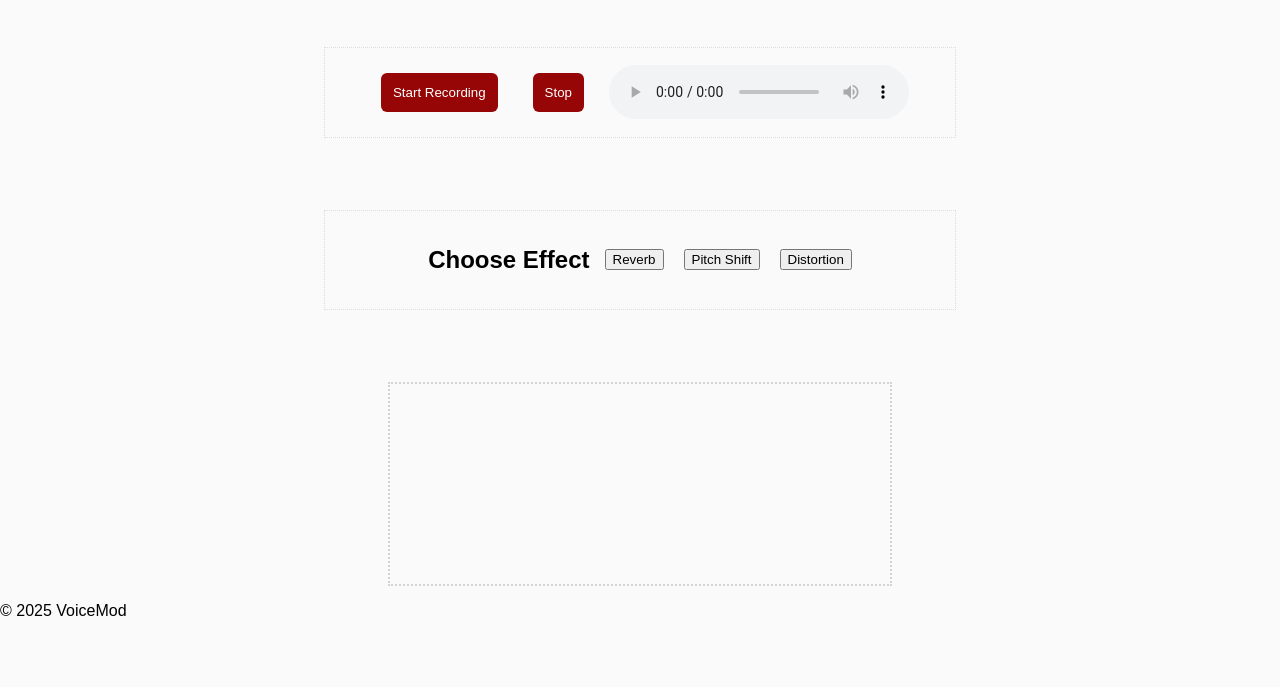
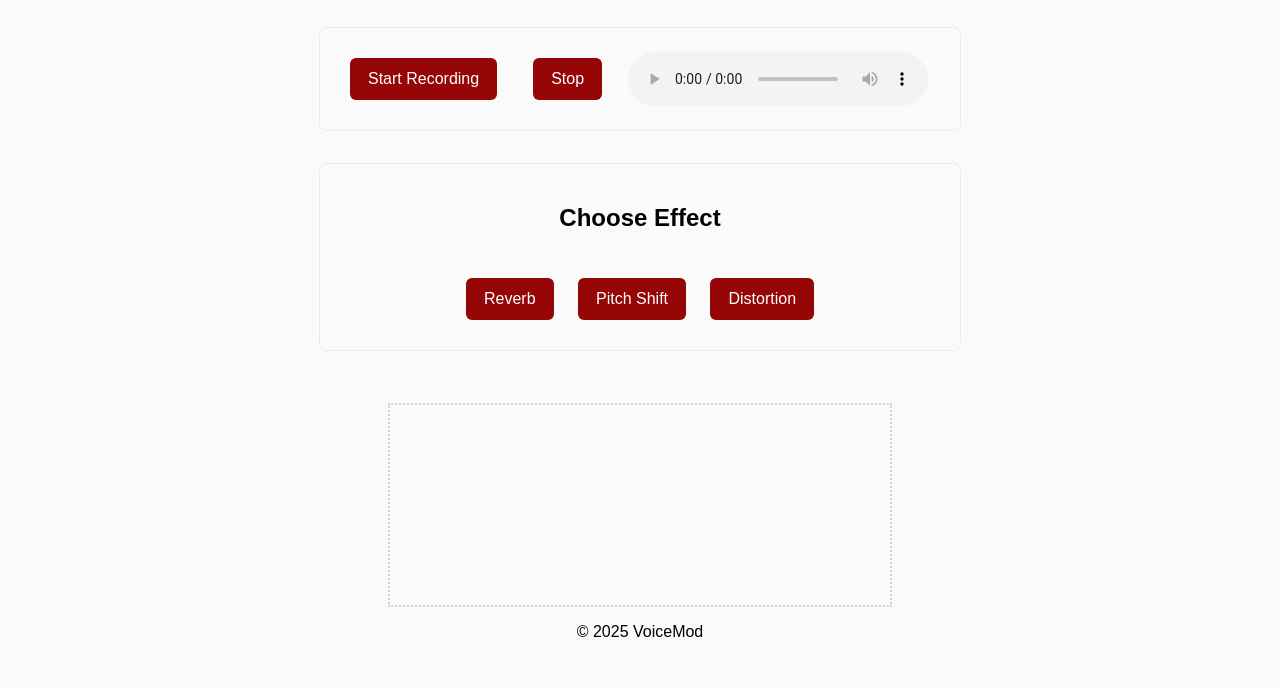
Before and after one commit to basnoalexia/Voice-Modulator, a plain HTML site: page index.html in a window 1280 px wide. Shown: the part 113-800 px from the top of the page. Drawn offline with Linux system fonts and the light colour scheme.

Commit message:
A bit of restyling

```diff
--- a/index.html
+++ b/index.html
@@ -1,7 +1,7 @@
 <!DOCTYPE html>
 <html lang="en">
   <head>
-    <meta charset="UTF8">
+    <meta charset="UTF-8">
     <meta name="viewport" content="width=device-width, initial-scale=1.0">
     <title>Voice Modulator</title>
     <link rel="stylesheet" href="style.css">
@@ -15,17 +15,18 @@
 
     <main id="main-content">
       <section class="recorder">
-        <button class="effect-button">Start Recording</button>
-        <button class="effect-button">Stop</button>
+        <button class="btn">Start Recording</button>
+        <button class="btn">Stop</button>
         <audio controls></audio>
       </section>
 
       <section class="effects">
         <h2> Choose Effect</h2>
         <div class="effect-buttons">
-          <button class>Reverb</button>
-           <button class>Pitch Shift</button>
-           <button class>Distortion</button>
+          <button class="effect">Reverb</button>
+          <button class="effect">Pitch Shift</button>
+          <button class="effect">Distortion</button>
+
       </div>
       </section>
 
--- a/style.css
+++ b/style.css
@@ -3,6 +3,9 @@ body {
     background-color: #fafafa;
     padding: 0;
     margin: 0;
+     display: flex;
+    flex-direction: column;
+    align-items: center;
 }
 
 header {
@@ -14,44 +17,51 @@ header {
 
 
 #main-content {
+    width: 100%;
+    max-width: 900px;
     display: flex;
     flex-direction: column;
     align-items: center;
+    padding-top: 30px;
     gap: 2rem;
-    padding-top: 30px;
 }
 
 .recorder, .effects {
-    margin: 20px;
-    padding: 15px;
-    border: 1px dotted #ddd;
     width: 80%;
     max-width: 600px;
+    margin: 0 auto;
+    padding: 20px;
+    border: 1px dotted #ddd;
+    border-radius: 8px;
     display: flex;
     align-items: center;
-    flex-wrap: wrap;
-    justify-content: center;
-    gap: 15px;
+    gap: 1rem;
+    text-align: center;
+}
+.recorder{
+    flex-direction: row;
+}
+.effects{
+    flex-direction: column;
 }
 
-.effect-buttons {
-    display: flex;
-    gap: 20px;
-    justify-content: center;
-    align-items: center;
 
-}
 
-.effect, .effect-button {
+
+.effect, .btn {
     margin: 10px;
-    padding: 12px;
+    padding: 12px 18px;
     background: #970606;
     color: white;
     border: none;
     border-radius: 6px;
     cursor: pointer;
     text-align: center;
+    font-size: 1rem;
+    justify-content: center;
+    gap: 0.75rem 1rem;
 }
+
 
 canvas {
     border: 2px dotted lightgray;
```
